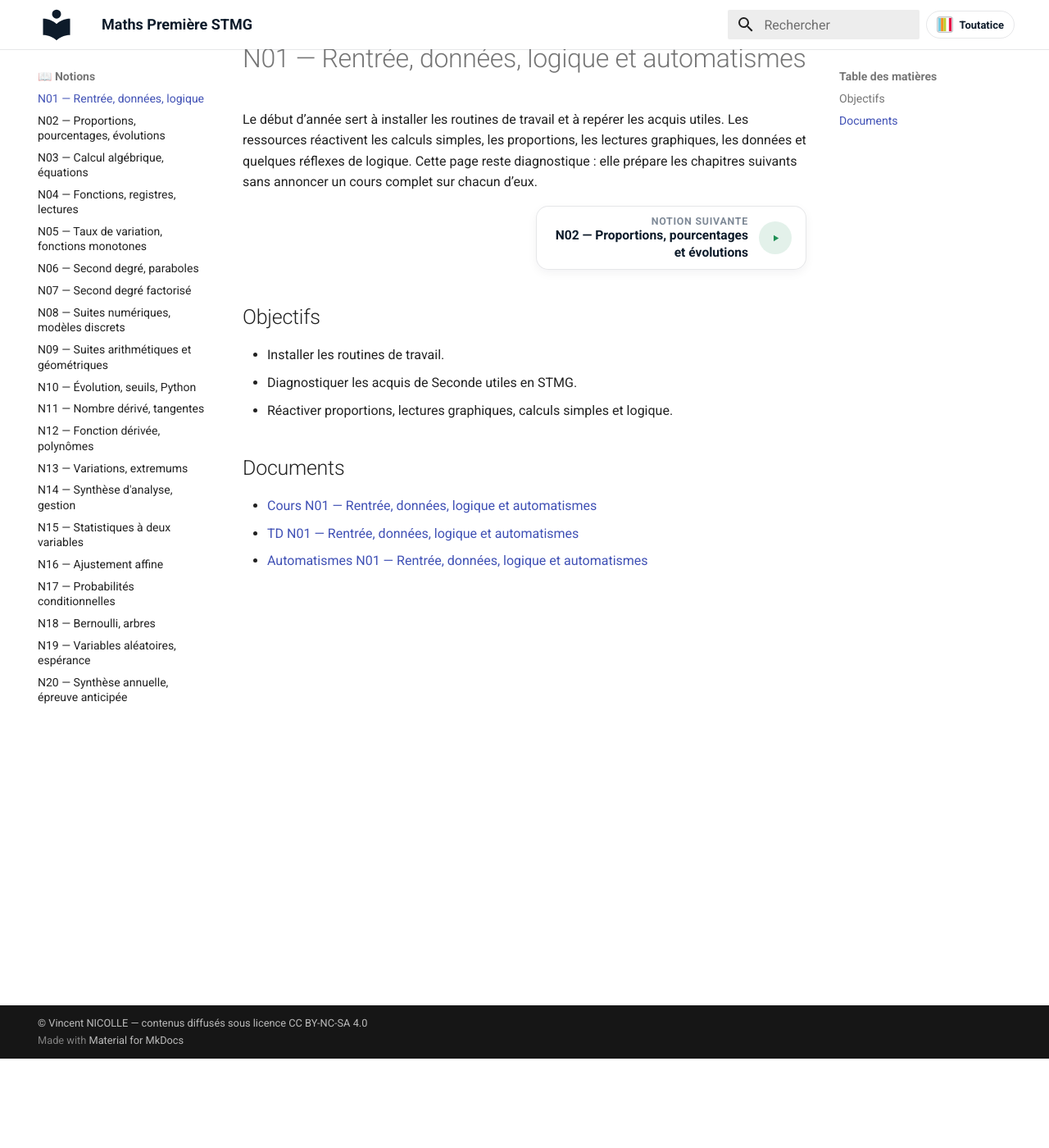
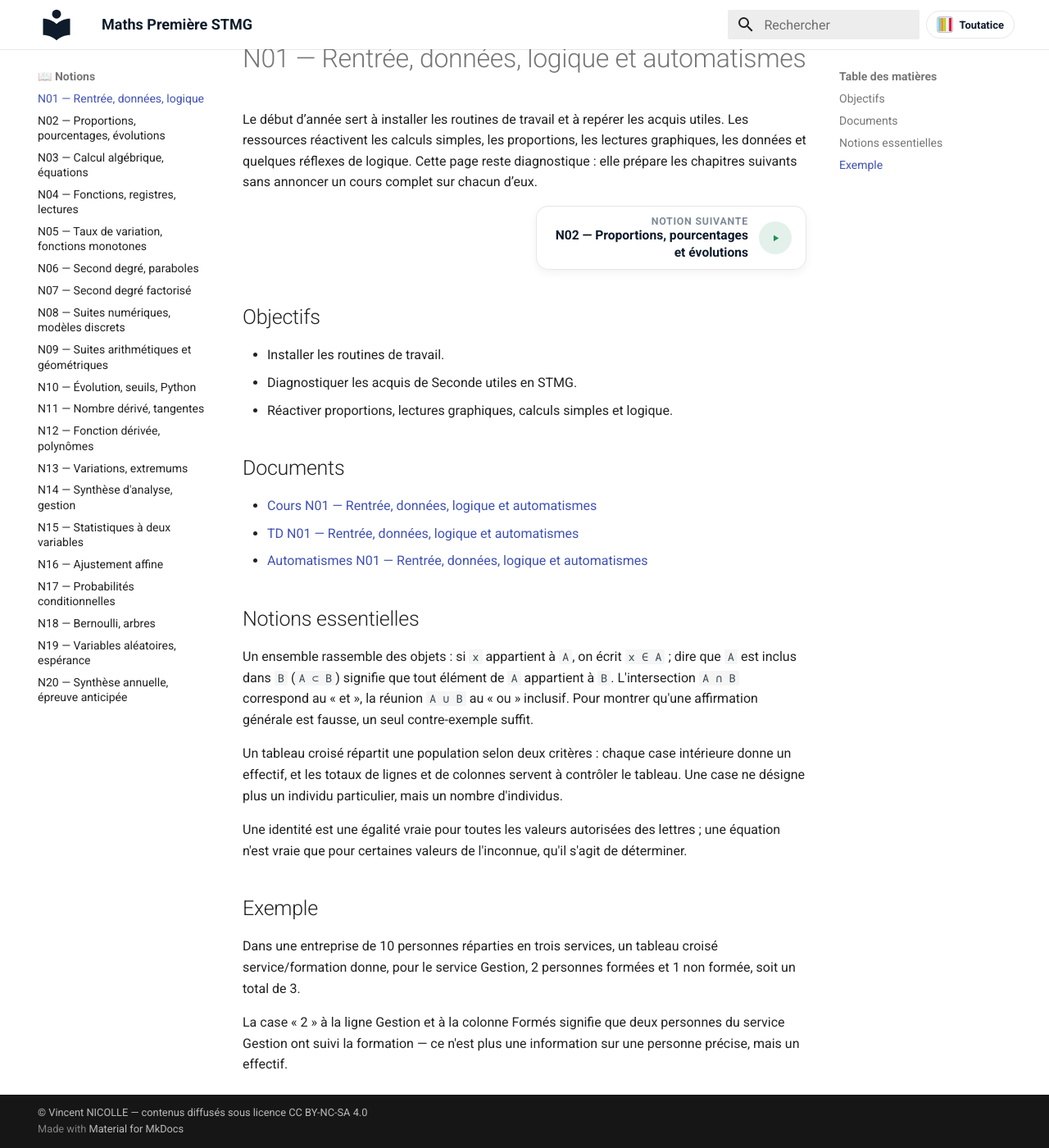
Before and after one commit to vnicolle56610/maths-1stmg, an MkDocs documentation site: the page built from docs/notions/N01-rentree-donnees-logique.md, in a window 1280 px wide and 1400 px high, scrolled down 109 px. Shown: the whole window at 82% size. Built offline with MkDocs 1.6.1 and Material for MkDocs 9.7.7, drawn with Linux system fonts in a browser that asks for light colours.

Commit message:
content: enrichit les notions N01 à N03 de 1STMG
Co-Authored-By: Claude Sonnet 5 <noreply@anthropic.com>

```diff
--- a/docs/notions/N01-rentree-donnees-logique.md
+++ b/docs/notions/N01-rentree-donnees-logique.md
@@ -26,3 +26,17 @@ Le début d’année sert à installer les routines de travail et à repérer le
 - [TD N01 — Rentrée, données, logique et automatismes](../td/TD_N01_RENTREE_DONNEES_LOGIQUE_AUTOMATISMES.pdf)
 - [Automatismes N01 — Rentrée, données, logique et automatismes](../automatismes/AUTOMATISMES_N01_RENTREE_DONNEES_LOGIQUE.pdf)
 <!-- AUTO-DOCS:END -->
+
+## Notions essentielles
+
+Un ensemble rassemble des objets : si `x` appartient à `A`, on écrit `x ∈ A` ; dire que `A` est inclus dans `B` (`A ⊂ B`) signifie que tout élément de `A` appartient à `B`. L'intersection `A ∩ B` correspond au « et », la réunion `A ∪ B` au « ou » inclusif. Pour montrer qu'une affirmation générale est fausse, un seul contre-exemple suffit.
+
+Un tableau croisé répartit une population selon deux critères : chaque case intérieure donne un effectif, et les totaux de lignes et de colonnes servent à contrôler le tableau. Une case ne désigne plus un individu particulier, mais un nombre d'individus.
+
+Une identité est une égalité vraie pour toutes les valeurs autorisées des lettres ; une équation n'est vraie que pour certaines valeurs de l'inconnue, qu'il s'agit de déterminer.
+
+## Exemple
+
+Dans une entreprise de 10 personnes réparties en trois services, un tableau croisé service/formation donne, pour le service Gestion, 2 personnes formées et 1 non formée, soit un total de 3.
+
+La case « 2 » à la ligne Gestion et à la colonne Formés signifie que deux personnes du service Gestion ont suivi la formation — ce n'est plus une information sur une personne précise, mais un effectif.
```
Also changed, not shown: docs/notions/N02-proportions-pourcentages-evolutions.md (+14 -0 lines), docs/notions/N03-calcul-algebrique-equations.md (+12 -0 lines).
